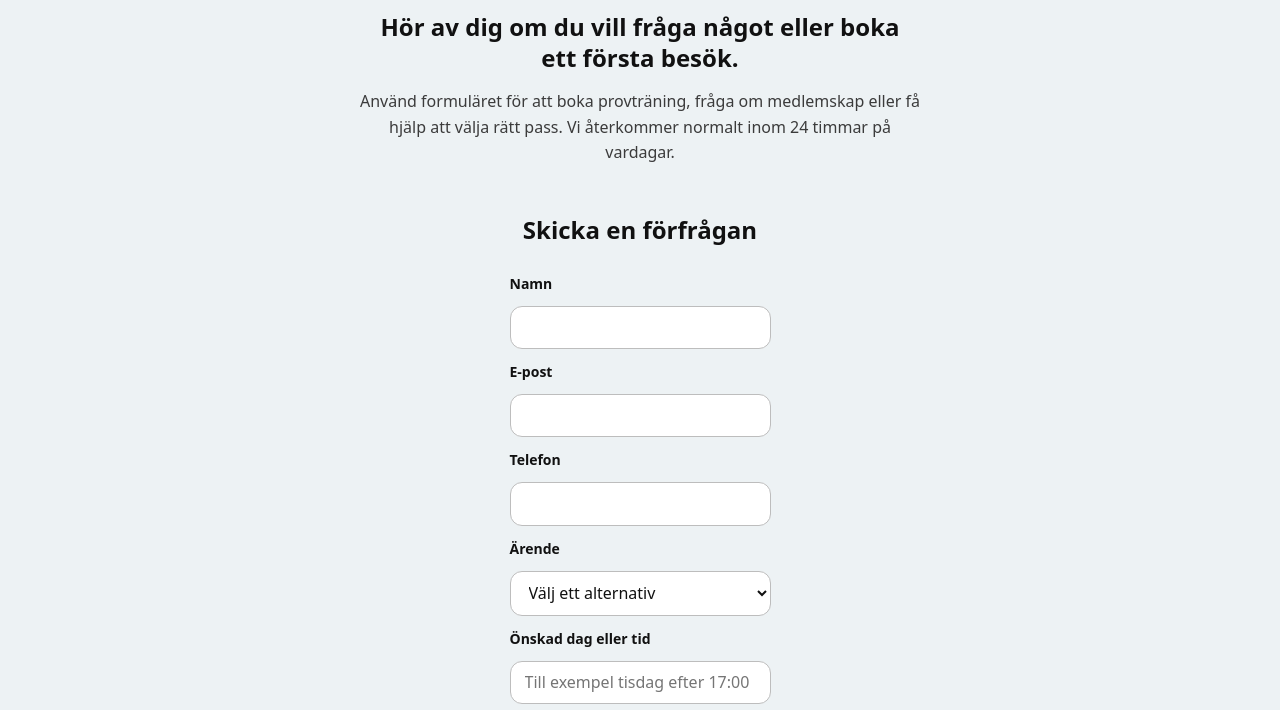
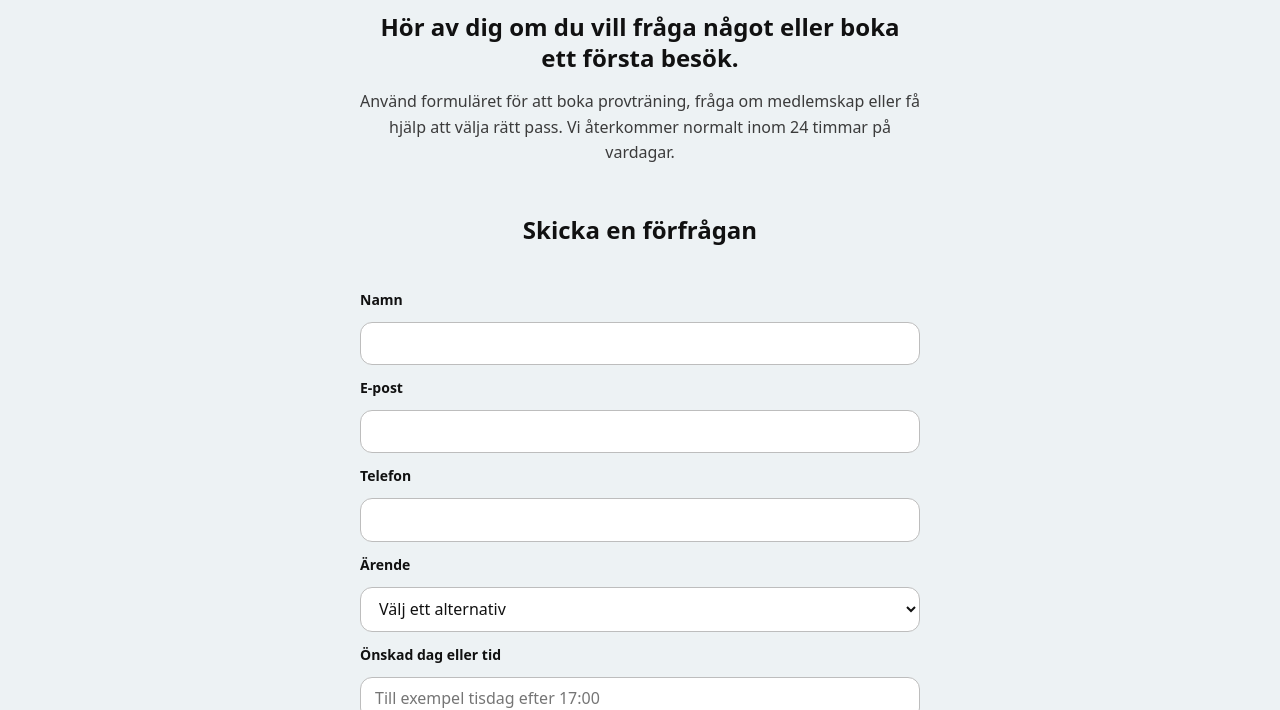
Before and after one commit to PaulALinden/d0015d-pallin5-uppgift4, a plain HTML site: page kontakt.html in a window 1280 px wide. Shown: the part 200-910 px from the top of the page. Drawn offline with Linux system fonts and the light colour scheme.

Commit message:
fixed form

```diff
--- a/css/kontakt.css
+++ b/css/kontakt.css
@@ -3,6 +3,20 @@
 main {
     gap: 3rem;
     justify-content: flex-start;
+}
+
+/* section-center och section inuti saknar width i globala stilen vilket gör att
+   align-items: center i main krymper dem till innehållets bredd. width: 100% låter
+   dem växa till full bredd inom main-paddingen. */
+.section-center {
+    width: 100%;
+}
+
+.section-center > section {
+    width: 100%;
+    display: flex;
+    flex-direction: column;
+    align-items: center;
 }
 
 /* page-intro begränsas i bredd för att inte bli för bred på stora skärmar,
```
